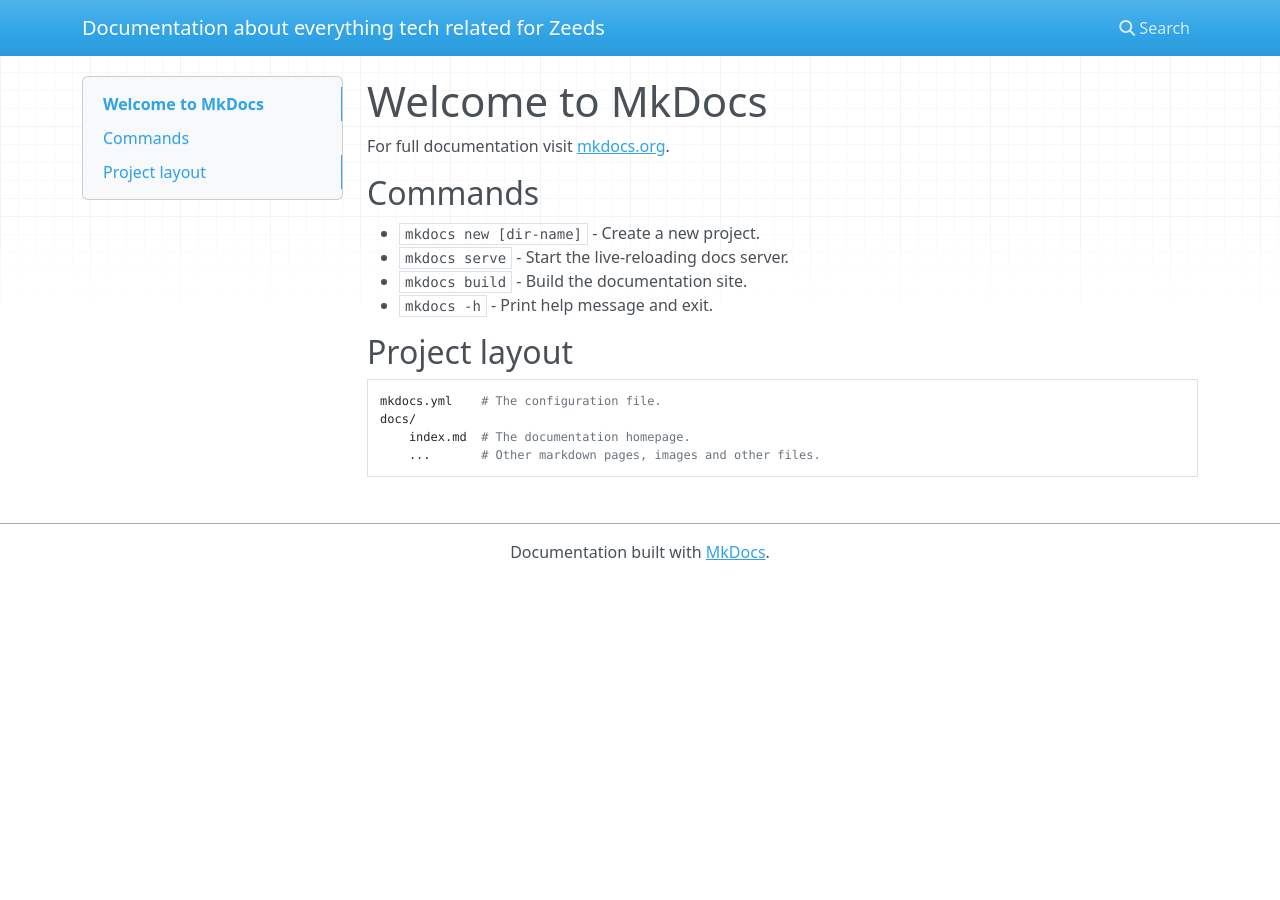
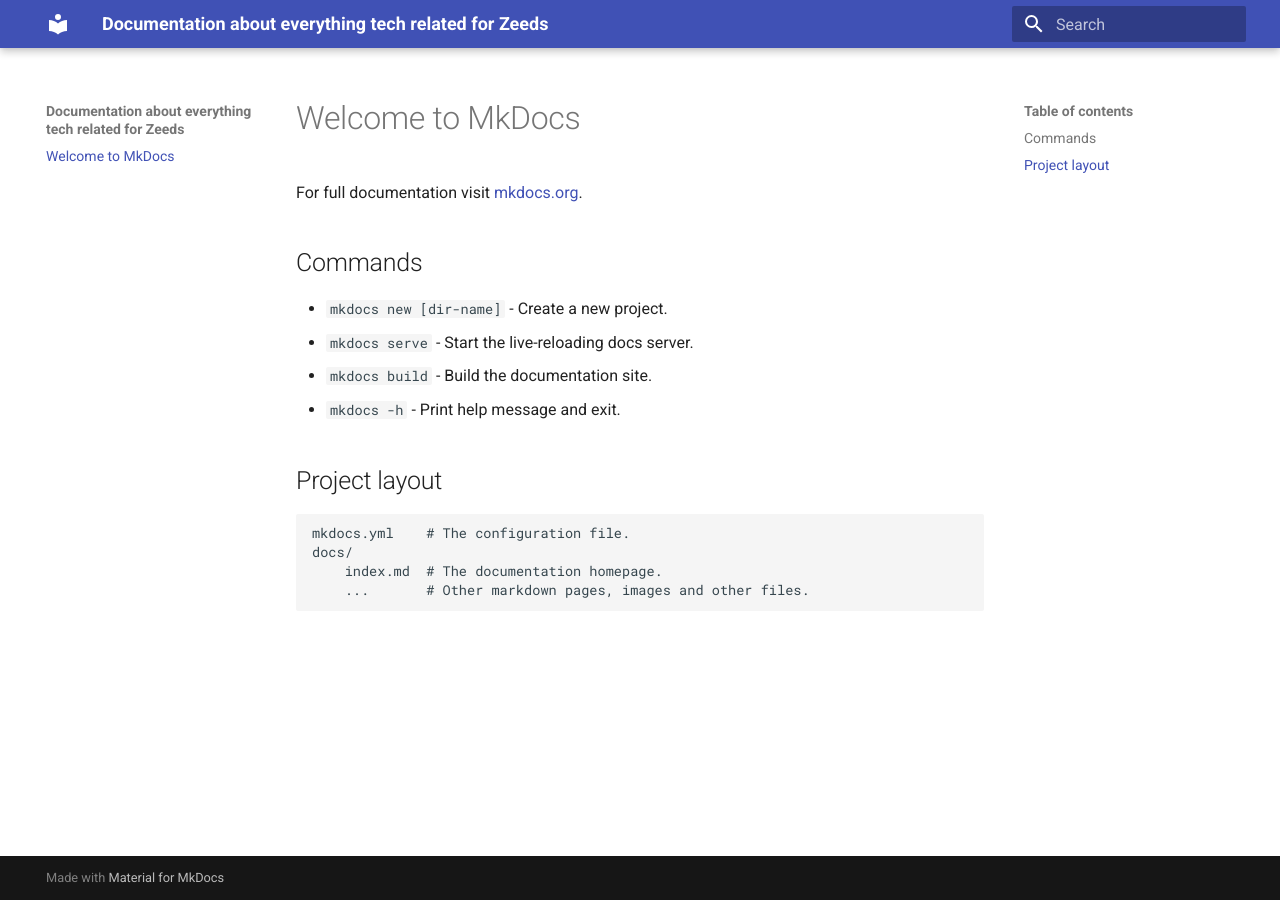
Before and after one commit to ZeedsApp/zeedsapp.github.io, an MkDocs documentation site: the page built from docs/index.md, in a window 1280 px wide. Built offline with MkDocs 1.6.1 and Material for MkDocs 9.7.7, drawn with Linux system fonts in a browser that asks for light colours; nearby versions of some CDN libraries.

```diff
--- a/mkdocs.yml
+++ b/mkdocs.yml
@@ -1 +1,3 @@
 site_name: Documentation about everything tech related for Zeeds
+theme:
+  name: material
```
Also changed, not shown: README.md (added, +4 -0 lines), site/index.html, 3 other files.
